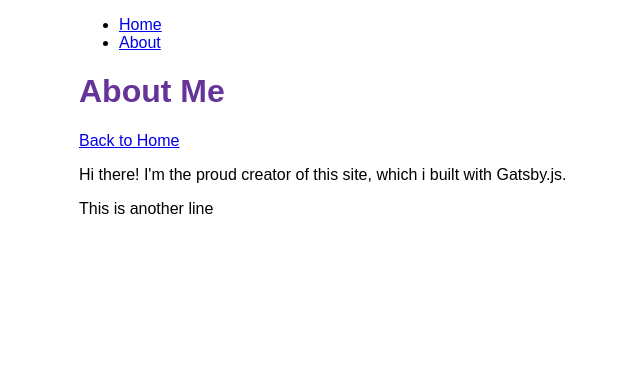
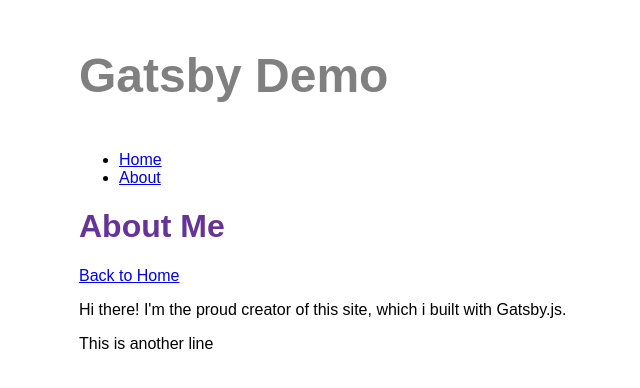
Before and after one commit to jgustavoj/my-first-gatsby-site, a Gatsby site: page /about in a window 1280 px wide. Shown: the whole page, without its empty margins (311-951 px from the left). Built offline with nearby package versions, Linux system fonts and the light colour scheme; Gatsby itself is replaced by a stand-in of ours.

Commit message:
added graphQl for metadata

```diff
--- a/gatsby-config.js
+++ b/gatsby-config.js
@@ -3,8 +3,9 @@
  */
 module.exports = {
   siteMetadata: {
-    title: `My First Gatsby Site`,
-    siteUrl: `https://www.yourdomain.tld`,
+    title: `Gatsby Demo`,
+    siteUrl: `https://www.yourdomain.somewhere`,
+    description: `Gatsby Site Metadata Demo `
   },
   plugins: ["gatsby-plugin-image", "gatsby-plugin-sharp"],
 }
--- a/src/components/layout.js
+++ b/src/components/layout.js
@@ -1,11 +1,20 @@
 import * as React from 'react';
-import { Link } from 'gatsby';
-import { container, heading, navLinks, navLinkItem, navLinkText } from './layout.module.css';
+import { Link, useStaticQuery, graphql } from 'gatsby';
+import { container, heading, navLinks, navLinkItem, navLinkText, siteTitle } from './layout.module.css';
 
-// destructuring objects properties
-const Layout = ({ pageTitle, children }) => {
+
+const Layout = ({ pageTitle, children }) => { // destructuring objects properties
+    const data = useStaticQuery(graphql `query {
+        site {
+          siteMetadata {
+            title
+          }
+        }
+      }
+    `)
     return (
         <div className={container}>
+            <header className={siteTitle}>{data.site.siteMetadata.title}</header>
             <nav>
                 <ul className={navLinks}>
                     <li className={navLinkItem}><Link to="/" className={navLinkText}>Home</Link></li>
--- a/src/components/layout.module.css
+++ b/src/components/layout.module.css
@@ -2,6 +2,13 @@
     margin: auto;
     max-width: 500px;
     font-family: sans-serif;
+}
+
+.siteTitle {
+    font-size: 3rem;
+    color: gray;
+    font-weight: 700;
+    margin: 3rem 0;
 }
 
 .heading {
--- /dev/null
+++ b/src/components/seo.js
@@ -0,0 +1,18 @@
+import * as React from "react"
+import { graphql, useStaticQuery } from "gatsby"
+
+const Seo  = ({ title }) => {
+    const data = useStaticQuery(graphql `query {
+        site {
+          siteMetadata {
+            title
+          }
+        }
+      }
+    `)
+    return(
+        <title>{title} | {data.site.siteMetadata.title}</title>
+    )
+}
+
+export default Seo
--- a/src/pages/about.js
+++ b/src/pages/about.js
@@ -1,6 +1,7 @@
 import * as React from 'react';
 import { Link } from 'gatsby';
 import Layout from '../components/layout';
+import Seo from '../components/seo';
 
 const Aboutpage = () => {
     return (
@@ -12,6 +13,6 @@ const Aboutpage = () => {
     )
 }
 
-export const Head = () =>  <title>About Me</title>
+export const Head = () =>  <Seo title="About Me" />
 
 export default Aboutpage;
--- a/src/pages/index.js
+++ b/src/pages/index.js
@@ -1,6 +1,7 @@
 import * as React from 'react';
 import { Link } from 'gatsby';
 import Layout from '../components/layout';
+import Seo from '../components/seo';
 import { StaticImage } from 'gatsby-plugin-image';
 
 
@@ -16,6 +17,6 @@ const IndexPage = () => {
   )
 }
 
-export const Head = () => <title>Home Page</title>
+export const Head = () => <Seo title={"Home"}/>
 
 export default IndexPage
```
